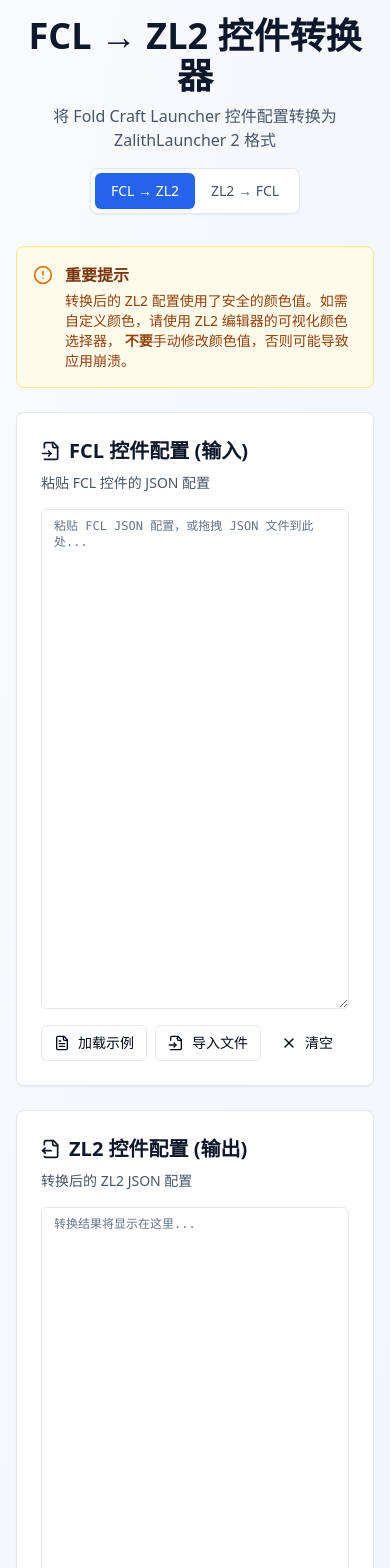
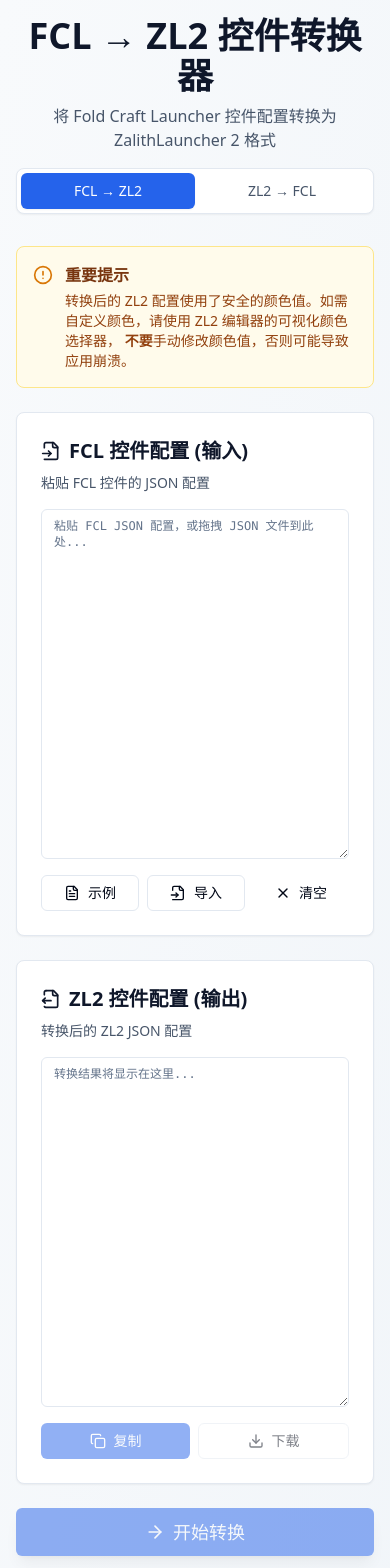
Before and after one commit to NingZeStudio/fcl-to-zl2_controller, a Vue app: page / in a window 390 px wide. Shown: the top 1568 px of the page. Built offline with nearby package versions, Linux system fonts and the light colour scheme.

Commit message:
style(App): 优化响应式布局和按钮样式
- 为容器和按钮添加响应式宽度类
- 调整文本区域高度在不同设备上的显示
- 简化按钮文本并确保居中显示
- 为转换按钮添加悬停阴影效果

```diff
--- a/src/App.vue
+++ b/src/App.vue
@@ -11,17 +11,17 @@
             {{ conversionMode === 'fcl-to-zl2' ? '将 Fold Craft Launcher 控件配置转换为 ZalithLauncher 2 格式' : '将 ZalithLauncher 2 控件配置转换为 Fold Craft Launcher 格式' }}
           </p>
         </div>
-        <div class="flex bg-white dark:bg-slate-800 p-1 rounded-lg shadow-sm border border-slate-200 dark:border-slate-700">
+        <div class="flex w-full md:w-auto bg-white dark:bg-slate-800 p-1 rounded-lg shadow-sm border border-slate-200 dark:border-slate-700">
           <button
             @click="conversionMode = 'fcl-to-zl2'"
-            class="px-4 py-2 rounded-md text-sm font-medium transition-colors"
+            class="flex-1 md:flex-none px-4 py-2 rounded-md text-sm font-medium transition-colors"
             :class="conversionMode === 'fcl-to-zl2' ? 'bg-blue-600 text-white shadow-sm' : 'text-slate-600 dark:text-slate-400 hover:text-slate-900 dark:hover:text-slate-200'"
           >
             FCL → ZL2
           </button>
           <button
             @click="conversionMode = 'zl2-to-fcl'"
-            class="px-4 py-2 rounded-md text-sm font-medium transition-colors"
+            class="flex-1 md:flex-none px-4 py-2 rounded-md text-sm font-medium transition-colors"
             :class="conversionMode === 'zl2-to-fcl' ? 'bg-blue-600 text-white shadow-sm' : 'text-slate-600 dark:text-slate-400 hover:text-slate-900 dark:hover:text-slate-200'"
           >
             ZL2 → FCL
@@ -70,7 +70,7 @@
             <Textarea
               v-model="inputContent"
               :placeholder='conversionMode === "fcl-to-zl2" ? "粘贴 FCL JSON 配置，或拖拽 JSON 文件到此处..." : "粘贴 ZL2 JSON 配置，或拖拽 JSON 文件到此处..."'
-              class="font-mono text-xs h-[500px]"
+              class="font-mono text-xs h-[350px] md:h-[500px]"
               :class="{ 'border-red-500': inputError, 'border-blue-500 bg-blue-50 dark:bg-blue-950': isDragOver }"
               @dragover="isDragOver = true"
               @dragleave="isDragOver = false"
@@ -81,16 +81,16 @@
             {{ inputError }}
           </div>
 
-          <div class="mt-4 flex gap-2">
-            <Button @click="loadExample" variant="outline" size="sm" class="flex items-center gap-2">
+          <div class="mt-4 flex flex-wrap gap-2">
+            <Button @click="loadExample" variant="outline" size="sm" class="flex-1 md:flex-none flex items-center justify-center gap-2">
               <FileText class="h-4 w-4" />
-              加载示例
+              示例
             </Button>
-            <Button @click="triggerFileInput" variant="outline" size="sm" class="flex items-center gap-2">
+            <Button @click="triggerFileInput" variant="outline" size="sm" class="flex-1 md:flex-none flex items-center justify-center gap-2">
               <FileInput class="h-4 w-4" />
-              导入文件
+              导入
             </Button>
-            <Button @click="clearInput" variant="ghost" size="sm" class="flex items-center gap-2">
+            <Button @click="clearInput" variant="ghost" size="sm" class="flex-1 md:flex-none flex items-center justify-center gap-2">
               <X class="h-4 w-4" />
               清空
             </Button>
@@ -121,13 +121,13 @@
           <Textarea
             v-model="outputContent"
             placeholder="转换结果将显示在这里..."
-            class="font-mono text-xs h-[500px]"
+            class="font-mono text-xs h-[350px] md:h-[500px]"
             readonly
           />
 
           <div v-if="conversionStats" class="mt-3 p-3 bg-slate-100 dark:bg-slate-800 rounded-md text-sm">
             <div class="font-semibold mb-1 text-slate-900 dark:text-white">转换统计</div>
-            <div class="space-y-1 text-slate-700 dark:text-slate-300">
+            <div class="grid grid-cols-2 sm:flex sm:flex-wrap gap-x-4 gap-y-1 text-slate-700 dark:text-slate-300">
               <div>• 控件层: {{ conversionStats.layers }}</div>
               <div>• 按钮: {{ conversionStats.buttons }}</div>
               <div v-if="conversionStats.directions > 0">• 方向键: {{ conversionStats.directions }}</div>
@@ -135,14 +135,14 @@
             </div>
           </div>
 
-          <div class="mt-4 flex gap-2">
-            <Button @click="copyOutput" variant="default" size="sm" class="flex items-center gap-2" :disabled="!outputContent">
+          <div class="mt-4 flex flex-wrap gap-2">
+            <Button @click="copyOutput" variant="default" size="sm" class="flex-1 md:flex-none flex items-center justify-center gap-2" :disabled="!outputContent">
               <Copy class="h-4 w-4" />
-              复制结果
+              复制
             </Button>
-            <Button @click="downloadOutput" variant="outline" size="sm" class="flex items-center gap-2" :disabled="!outputContent">
+            <Button @click="downloadOutput" variant="outline" size="sm" class="flex-1 md:flex-none flex items-center justify-center gap-2" :disabled="!outputContent">
               <Download class="h-4 w-4" />
-              下载 JSON
+              下载
             </Button>
           </div>
         </Card>
@@ -153,7 +153,7 @@
         <Button
           @click="convert"
           size="lg"
-          class="px-8 py-6 text-lg"
+          class="w-full md:w-auto px-8 py-6 text-lg shadow-lg hover:shadow-xl transition-all"
           :disabled="!inputContent || converting"
         >
           <ArrowRight class="h-5 w-5 mr-2" />
```
